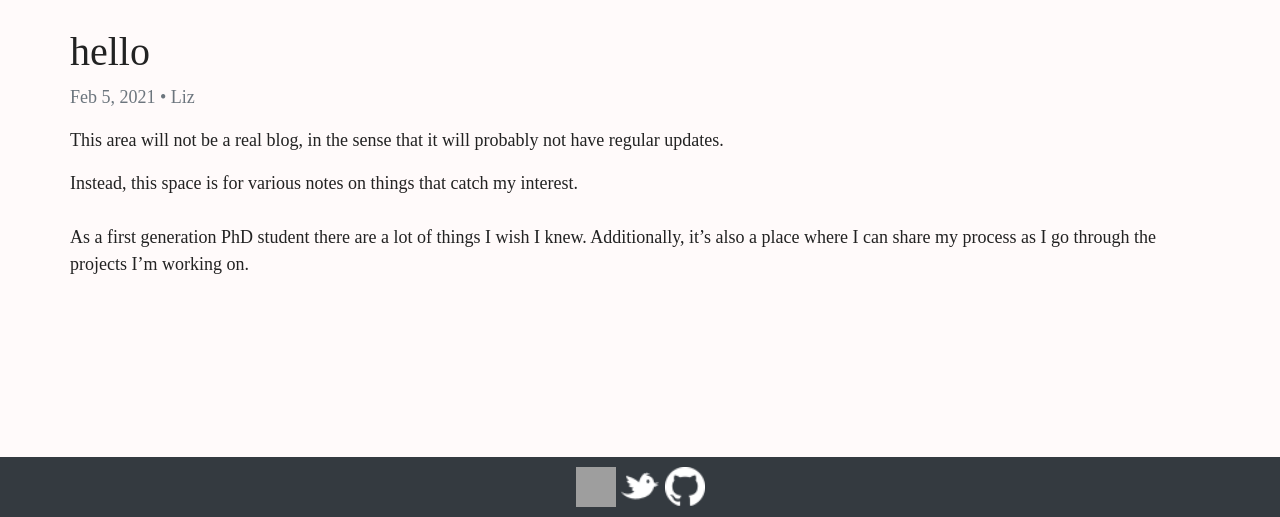
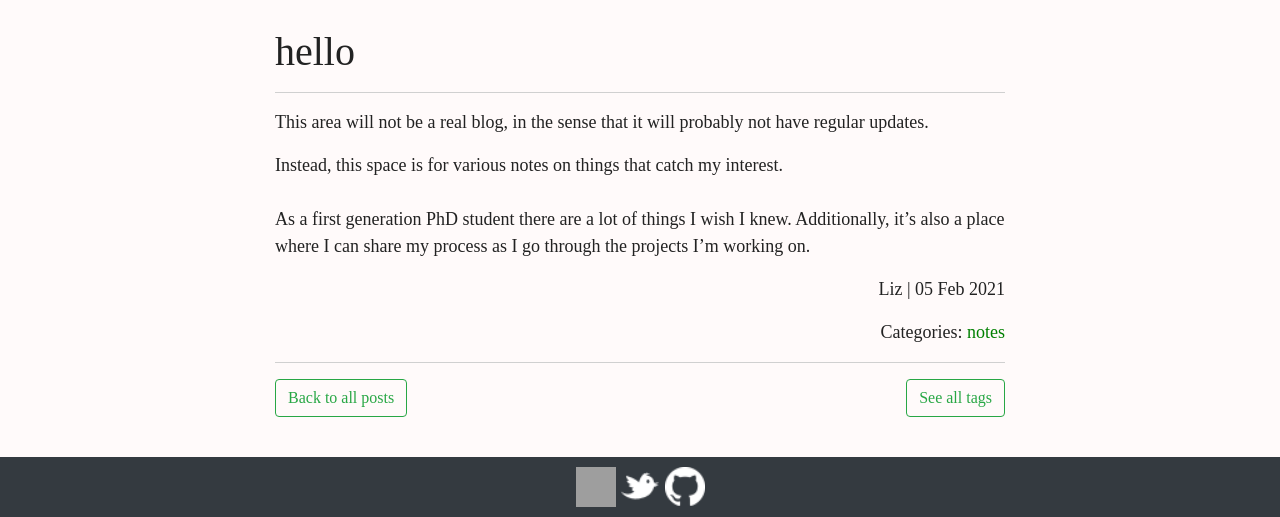
Before and after one commit to liz-muehlmann/liz-muehlmann.github.io, a Jekyll site: the page built from notes/_posts/2021-02-05-Hello.md, in a window 1280 px wide and 971 px high, cut to the strip 454-971 px from the top of the window. Built offline with Jekyll 4.4.1, drawn with Linux system fonts in a browser that asks for light colours; nearby versions of some CDN libraries; comment, search, counter and statistics services are not loaded; grey boxes are pictures that could not be loaded.

```diff
--- a/_layouts/post.html
+++ b/_layouts/post.html
@@ -1,23 +1,55 @@
 ---
 layout: default
+headname: Notes
 ---
-<article>
+<div class = "container justify-content-center">
+  <div class="row">
+    <div class= "col-2">
+    </div>
 
-  <header>
-    <h1>{{ page.title | escape }}</h1>
-    <p class="text-muted">
-      <time datetime="{{ page.date | date_to_xmlschema }}">
-        {%- assign date_format = "%b %-d, %Y" -%}
-        {{ page.date | date: date_format }}
-      </time>
-      {%- if page.author -%}
-        • {{ page.author }}
-      {%- endif -%}
-    </p>
-  </header>
+    <div class="col-8">
+      <h1>{{ page.title }}</h1>
+        <hr class = "h-line">
+          {{ content }}
 
-  <section>
-    {{ content }}
-  </section>
+      <div class = "float-right text-right">
+        <p>{{ page.author }} | {{ page.date | date_to_string }}
+          <div class="post-categories">
+            {% if post %}
+              {% assign categories = post.categories %}
+            {% else %}
+              {% assign categories = page.categories %}
+            {% endif %}
+            {% for category in categories %}
+            Categories: <a href="{{site.baseurl}}/notes/tag-forest/#{{category|slugize}}">{{category}}</a>
+            {% unless forloop.last %}&nbsp;{% endunless %}
+            {% endfor %}
+          </div>
+        </div>
+      </div>
 
-</article>
+    <div class= "col-2">
+    </div>
+
+  </div>
+
+
+  <div class = "row">
+
+    <div class= "col-2">
+    </div>
+
+<!-- Buttons -->
+  <div class = "col-8 clearfix">
+      <hr class = "h-line">
+      <a href = "/notes/notes.html"><button type="button" class="btn btn-outline-success float-left">Back to all posts</button></a>
+      <a href = "/notes/tag-forest.html"><button type="button" class="btn btn-outline-success float-right">See all tags</button></a>
+
+    </div>
+
+  </div>
+
+  <div class= "col-2">
+  </div>
+
+</div>
--- a/assets/css/main.css
+++ b/assets/css/main.css
@@ -13,6 +13,8 @@
   background-color: var(--background-color);
   color: var(--text-color);
 }
+
+img-fluid. max-width: 100%;
 
 /* lists */
 
--- a/notes/tag-forest.html
+++ b/notes/tag-forest.html
@@ -113,7 +113,7 @@
       {% endfor %}
 
       <hr class = "h-line">
-      <a href = "/notes.html"><button type="button" class="btn btn-outline-success">Back to all posts</button></a>
+      <a href = "/notes/notes.html"><button type="button" class="btn btn-outline-success">Back to all posts</button></a>
     </div>
   </div>
 
```
Also changed, not shown: 1 other file.
